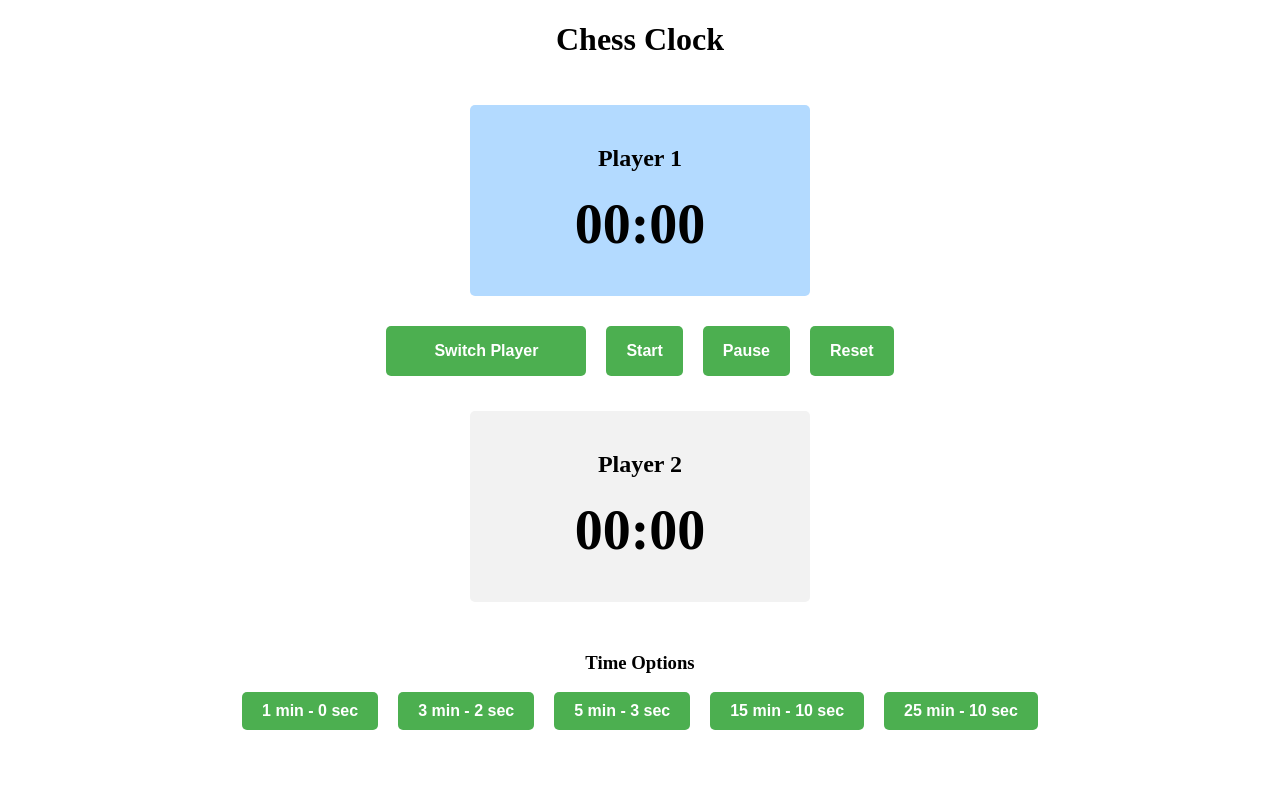
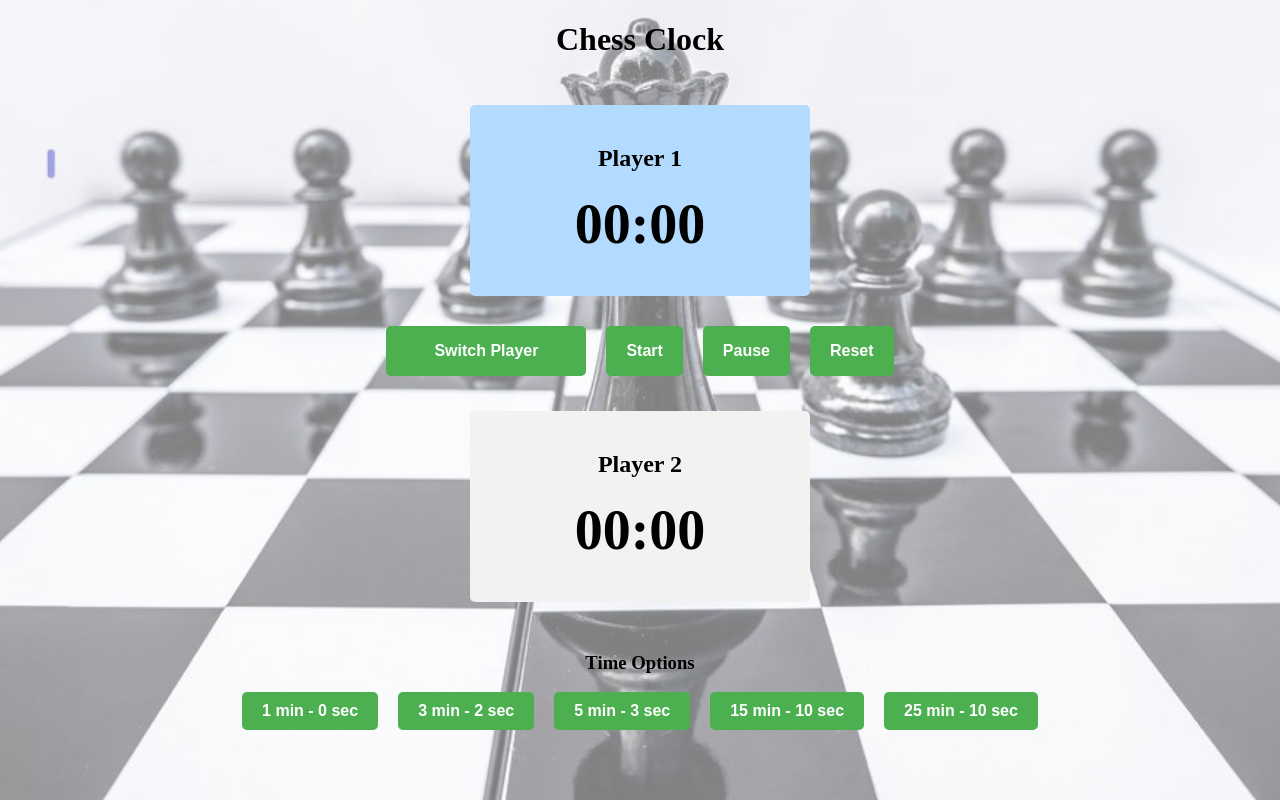
Before and after one commit to emir-sabic/chess-clockapp, an Angular app: page / in a window 1280 px wide. Built offline with nearby package versions, Linux system fonts and the light colour scheme.

Commit message:
changes in css

```diff
--- a/src/app/chess-clock/chess-clock.component.css
+++ b/src/app/chess-clock/chess-clock.component.css
@@ -1,5 +1,20 @@
 .container {
   text-align: center;
+
+}
+
+.container::before {
+content: "";
+  position: absolute;
+  top: 0;
+  left: 0;
+  width: 100%;
+  height: 100%;
+  background-image: url('src/assets/chesss.jpg');
+  background-size: cover;
+  background-position: center;
+  opacity: 0.5;
+  z-index: -1;
 }
 
 .clocks {
@@ -80,14 +95,3 @@ button:focus {
   outline: none;
   box-shadow: 0 0 5px #4caf50;
 }
-
-@media (min-width: 414px) {
-  .clocks{
-    width:100%;
-    justify-content: center;
-  }
-  .clock {
-    width: 100%;
-
-  }
-}
```
Also changed, not shown: src/assets/chesss.jpg (added).
